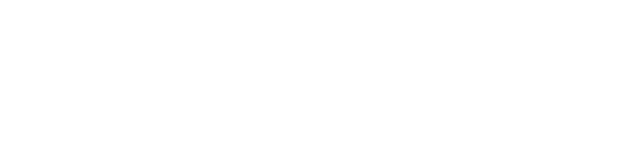
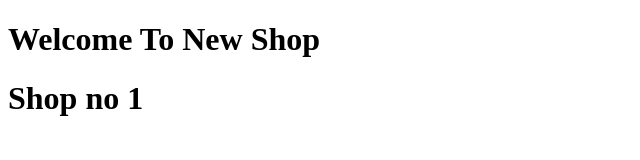
Before and after one commit to gkusumbe7/netflix-app.github.io, a plain HTML site: page index.html in a window 1280 px wide. Shown: the whole page, without its empty margins (0-640 px from the left). Drawn offline with Linux system fonts and the light colour scheme.

Commit message:
add heading

```diff
--- a/index.html
+++ b/index.html
@@ -4,6 +4,7 @@
     <title>Document</title>
 </head>
 <body>
-
+    <h1>Welcome To New Shop</h1>
+    <h1>Shop no 1</h1>
 </body>
 </html>
```
